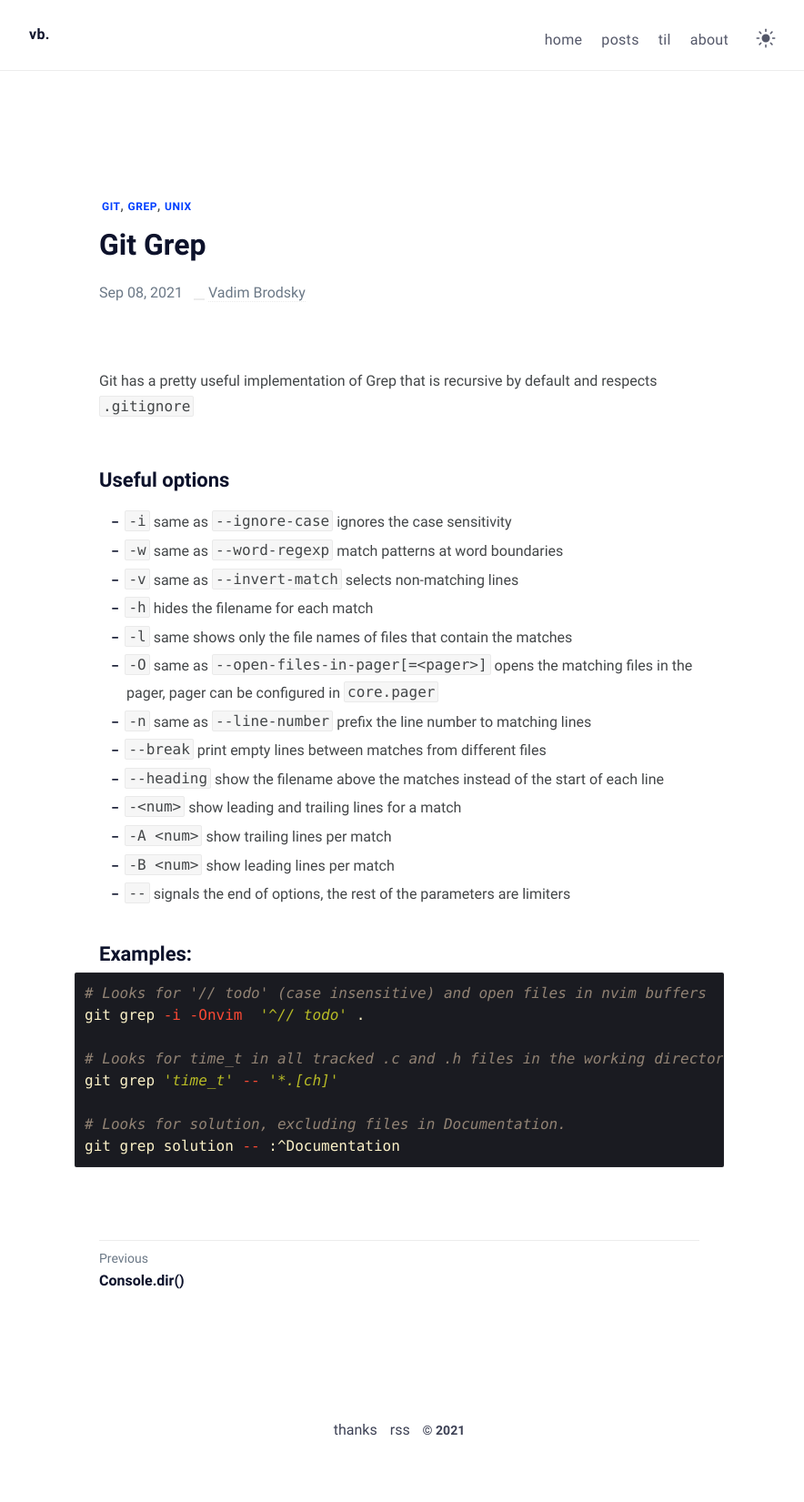
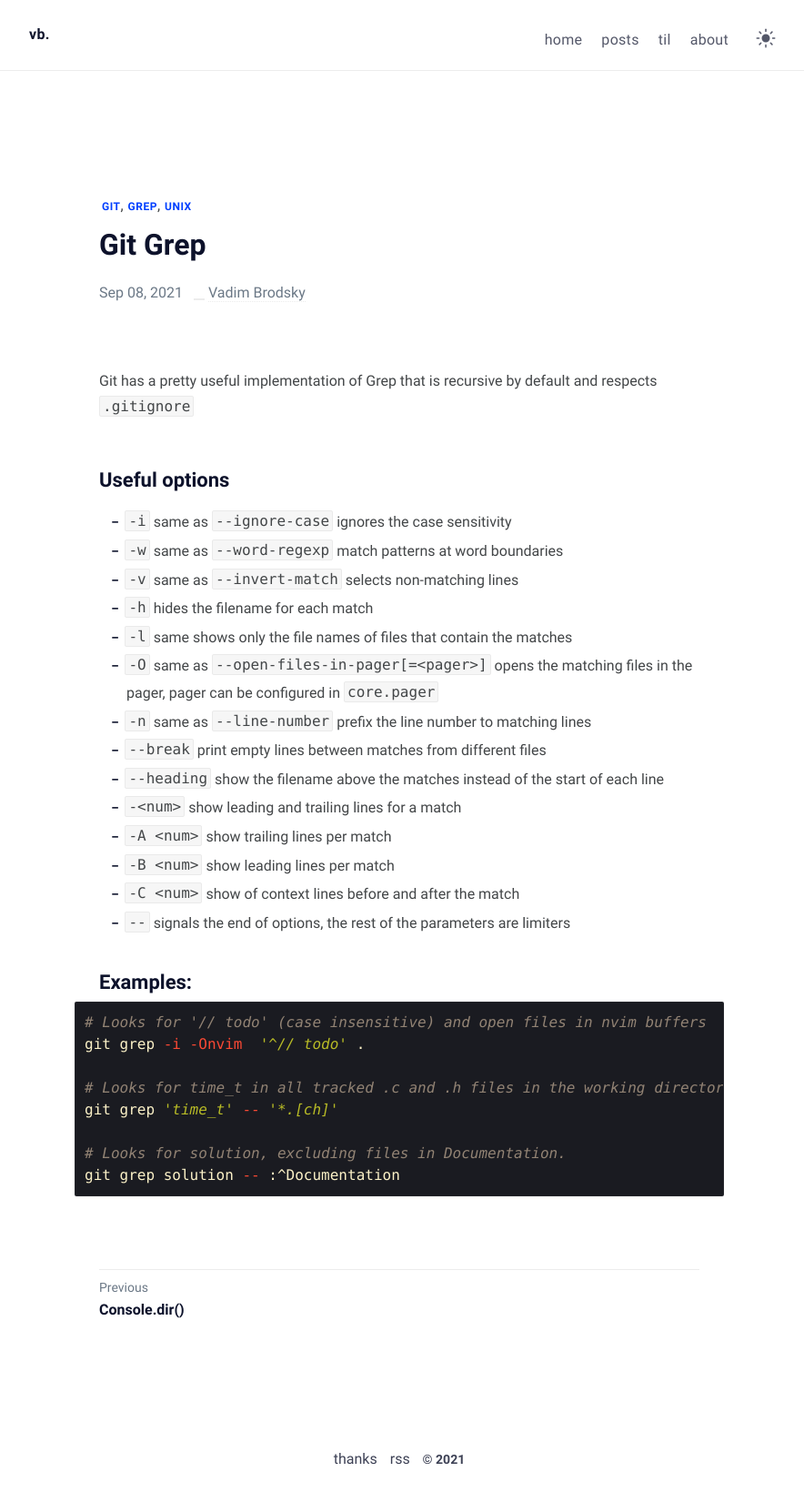
Before and after one commit to VadimBrodsky/blog, a Jekyll site: the page built from _til/git-grep.md, in a window 1280 px wide. Shown: the whole page at 91% size, without its empty margins (201-1085 px from the left). Built offline with Jekyll 4.4.1, drawn with Linux system fonts in a browser that asks for light colours; a script that is not in the unit is left out; before the commit the page ends 1619 px from its top, so only the background shows below that.

Commit message:
Update TIL “git-grep”

```diff
--- a/_til/git-grep.md
+++ b/_til/git-grep.md
@@ -23,6 +23,7 @@ Git has a pretty useful implementation of Grep that is recursive by default and
 - `-<num>` show <num> leading and trailing lines for a match
 - `-A <num>` show <num> trailing lines per match
 - `-B <num>` show <num> leading lines per match
+- `-C <num>` show <num> of context lines before and after the match
 - `--` signals the end of options, the rest of the parameters are <pathspec> limiters
 
 
```
